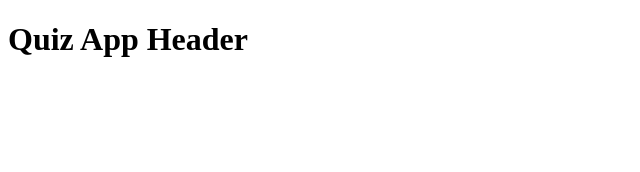
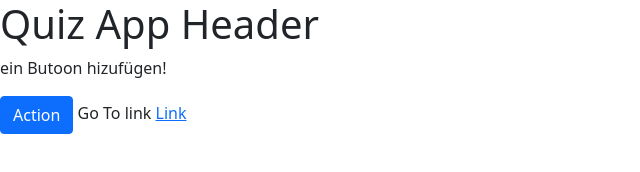
Before and after one commit to KhanaghaNoori/BootstrapTest, a website: page index.html in a window 1280 px wide. Shown: the whole page, without its empty margins (0-640 px from the left). Drawn offline with nearby package versions, Linux system fonts and the light colour scheme.

Commit message:
Bootstrap linked

```diff
--- a/index.html
+++ b/index.html
@@ -4,9 +4,13 @@
     <meta charset="UTF-8">
     <meta http-equiv="X-UA-Compatible" content="IE=edge">
     <meta name="viewport" content="width=device-width, initial-scale=1.0">
+    <link rel="stylesheet" href="node_modules/bootstrap/dist/css/bootstrap.min.css">
     <title>QuizApp</title>
 </head>
 <body>
     <h1>Quiz App Header</h1>
+    <p>ein Butoon hizufügen!</p>
+    <button class="btn btn-primary">Action</button>
+    Go To link <a href="#"> Link</a>
 </body>
 </html>
--- /dev/null
+++ b/package.json
@@ -0,0 +1,5 @@
+{
+  "dependencies": {
+    "bootstrap": "^5.1.3"
+  }
+}
```
Also changed, not shown: 1 other file.
